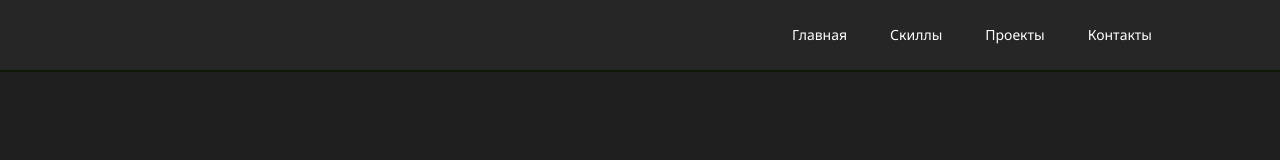
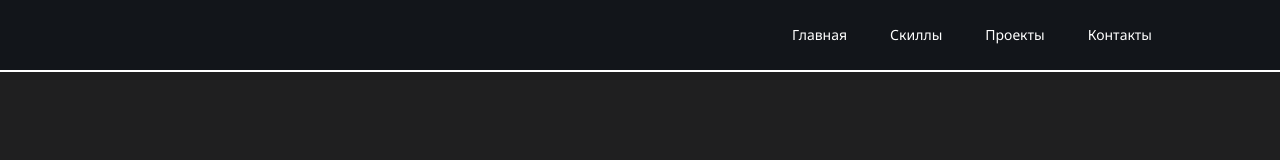
Before and after one commit to syndikat8/my-portfolio, a React (Create React App) app: page / in a window 1280 px wide. Shown: the top 160 px of the page. Built offline with nearby package versions, Linux system fonts and the light colour scheme.

Commit message:
add style CSS all project

```diff
--- a/src/components/Contacts/Contacts.module.css
+++ b/src/components/Contacts/Contacts.module.css
@@ -1,6 +1,6 @@
 .contacts {
     min-height: 80vh;
-    background-color: #1f1f20;
+    background: url("http://paul-themes.com/wordpress/ramsay/wp-content/uploads/2019/12/attachment-03.jpg") no-repeat center / cover;
     display: flex;
     justify-content: center;
     text-align: center;
@@ -8,7 +8,6 @@
 }
 
 .container {
-    border: 1px solid;
     flex-direction: column;
     justify-content: space-around;
     align-items: center;
--- a/src/components/Footer/Footer.module.css
+++ b/src/components/Footer/Footer.module.css
@@ -1,7 +1,7 @@
 .footer {
     min-height: 5vh;
     width: 100%;
-    background-color: #252527;
+    background-color: #12151a;
     display: flex;
     justify-content: center;
 }
--- a/src/components/Header/Header.module.css
+++ b/src/components/Header/Header.module.css
@@ -1,12 +1,12 @@
 .header {
     height: 70px;
-    background-color: #262626;
+    background-color: #12151a;
     display: flex;
     justify-content: center;
     position: fixed;
     width: 100%;
     z-index: 100;
-    border-bottom: 2px solid #0e1708;
+    border-bottom: 2px solid #fff;
 }
 
 .container {
--- a/src/components/Projects/Projects.module.css
+++ b/src/components/Projects/Projects.module.css
@@ -7,7 +7,6 @@
 }
 
 .container {
-    border: 1px solid;
     width: 80%;
     display: flex;
     flex-direction: column;
--- a/src/components/Skills/Skills.module.css
+++ b/src/components/Skills/Skills.module.css
@@ -1,14 +1,14 @@
 .skills {
     min-height: 100vh;
     width: 100%;
-    background-color: #252527;
+
+    background-color: #12151a;
     display: flex;
     justify-content: center;
     text-align: center;
 }
 
 .container {
-    border: 1px solid;
     width: 80%;
     flex-direction: column;
     align-items: center;
--- a/src/components/Slogan/Slogan.module.css
+++ b/src/components/Slogan/Slogan.module.css
@@ -1,6 +1,6 @@
 .slogan {
     min-height: 40vh;
-    background-color: #252527;
+    background-color: #12151a;
     display: flex;
     justify-content: center;
     text-align: center;
@@ -8,7 +8,6 @@
 }
 
 .container {
-    border: 1px solid;
     display: flex;
     flex-direction: column;
     justify-content: space-around;
```
